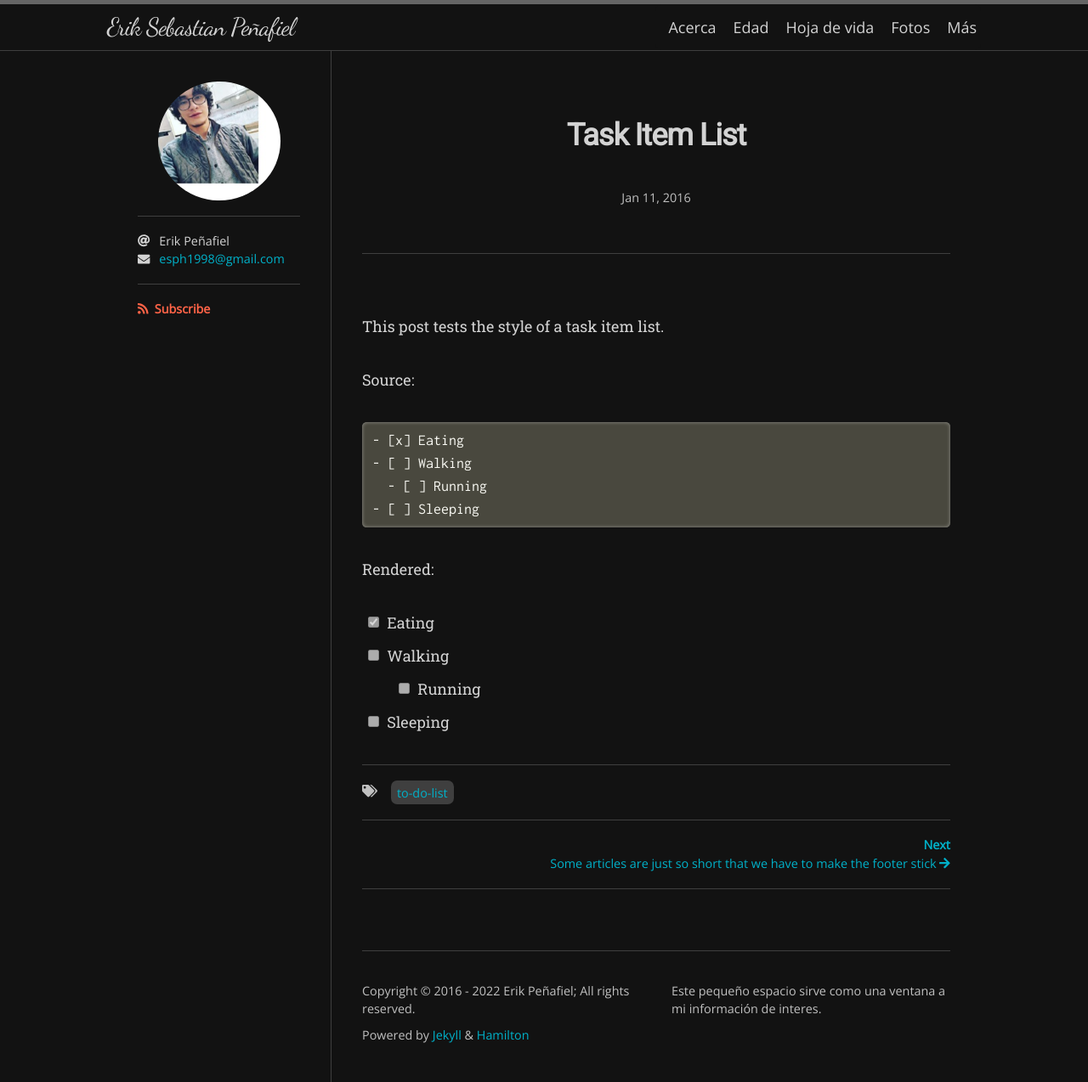
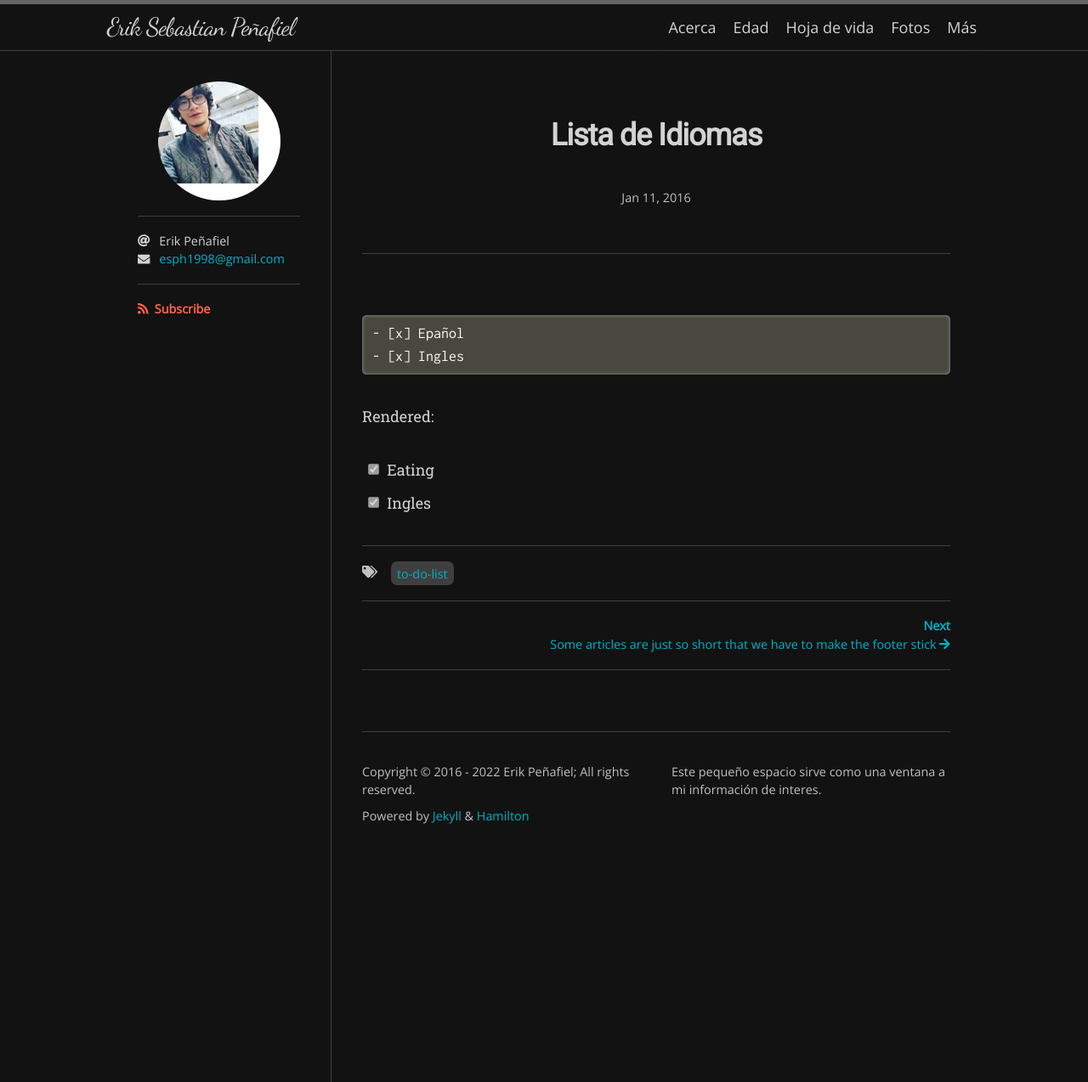
Before and after one commit to Eriksph/Eriksph, a Jekyll site: the page built from _posts/2016-01-11-task-item-list.md, in a window 1280 px wide. Shown: the whole page at 85% size. Built offline with Jekyll 4.4.1, drawn with Linux system fonts in a browser that asks for light colours; nearby versions of some CDN libraries; some web fonts are replaced.

Commit message:
Update 2016-01-11-task-item-list.md

````diff
--- a/_posts/2016-01-11-task-item-list.md
+++ b/_posts/2016-01-11-task-item-list.md
@@ -1,23 +1,17 @@
 ---
 layout: post
-title: Task Item List
+title: Lista de Idiomas
 tags: [to-do list]
 ---
 
-This post tests the style of a task item list.
 
-Source:
 
 ```markdown
-- [x] Eating
-- [ ] Walking
-  - [ ] Running
-- [ ] Sleeping
+- [x] Epañol
+- [x] Ingles
 ```
 
 Rendered:
 
 - [x] Eating
-- [ ] Walking
-  - [ ] Running
-- [ ] Sleeping
+- [x] Ingles
````
